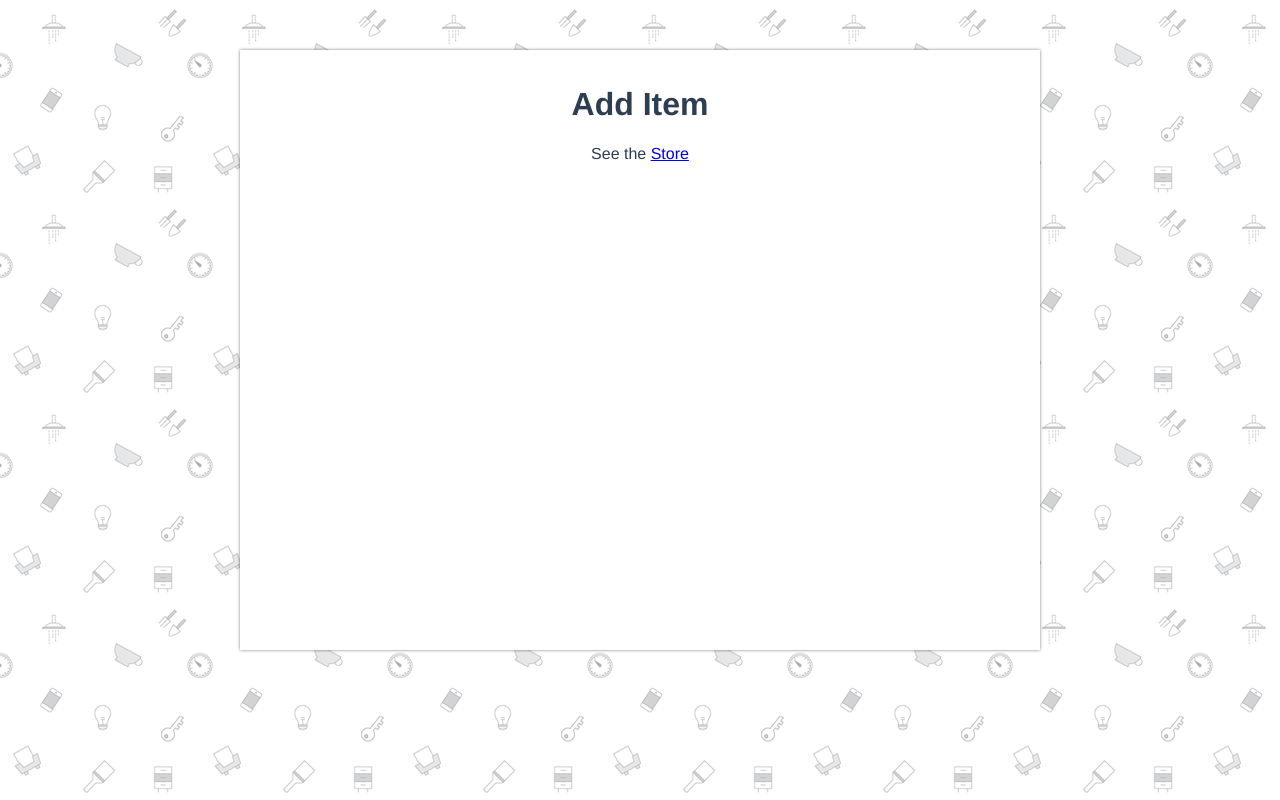
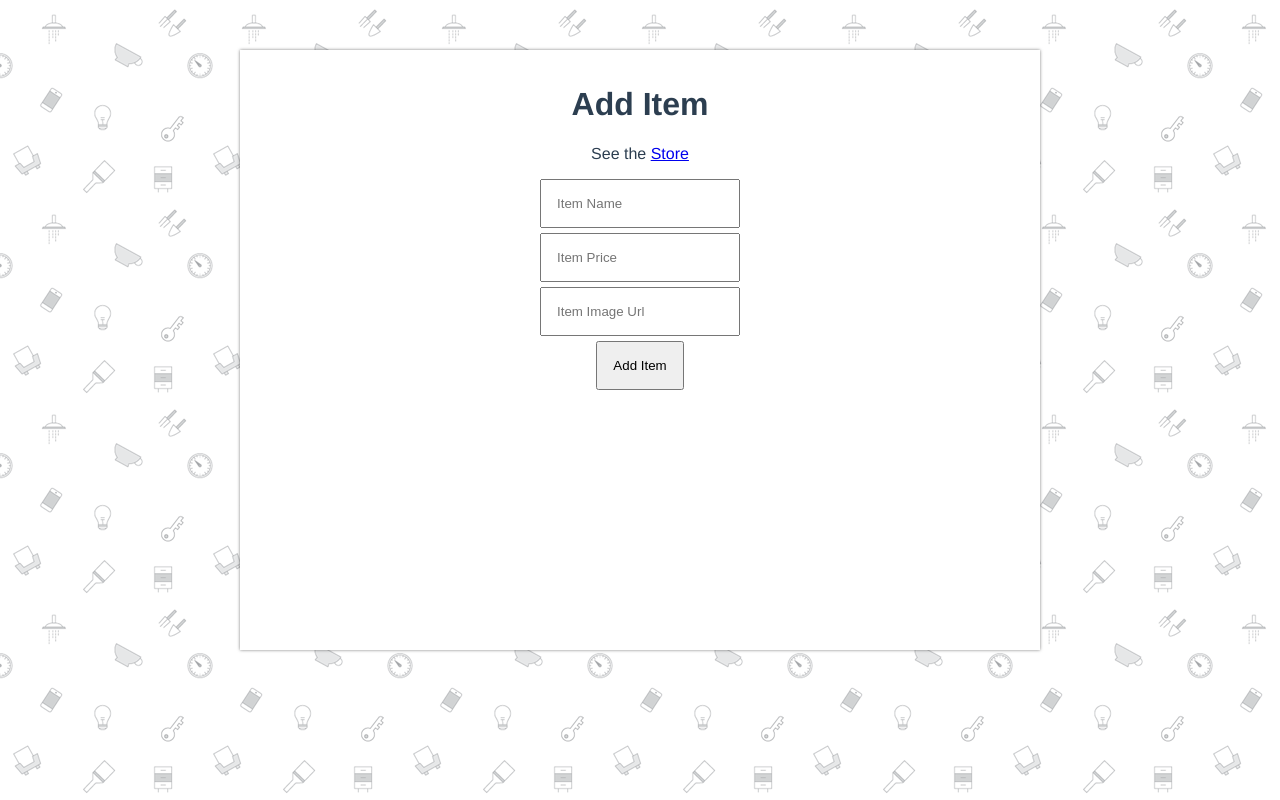
Before and after one commit to sysh333/immersive-mystore, a Vue app: page /admin in a window 1280 px wide. Built offline with nearby package versions, Linux system fonts and the light colour scheme.

Commit message:
checkpoint-3 live session contents

```diff
--- a/src/components/Admin.vue
+++ b/src/components/Admin.vue
@@ -1,8 +1,13 @@
 <template>
   <div class="homepage">
     <h1>Add Item</h1>
-    <p>See the <a href="#" v-on:click="handleStoreClick">Store</a></p>
-    <!-- TODO: Add Form -->
+    <p>See the <router-link to="/">Store</router-link></p>
+    <form v-on:submit="addItem">
+      <input v-model="name" placeholder="Item Name" />
+      <input v-model="price" placeholder="Item Price" />
+      <input v-model="imageUrl" placeholder="Item Image Url" />
+      <button type="submit">Add Item</button>
+    </form>
   </div>
 </template>
 
@@ -13,13 +18,16 @@ export default {
   name: 'Admin',
   data() {
     return {
-
+      name: '',
+      price: '',
+      imageUrl: '',
     };
   },
   methods: {
-    handleStoreClick: function(evt) {
+    addItem: function(evt) {
       evt.preventDefault();
-      this.$router.push('/');
+      console.log(this.name, this.price, this.imageUrl);
+      // TODO: Save data in server using API
     }
   },
   // SPAのSEO対策?
@@ -31,5 +39,23 @@ export default {
 </script>
 
 <style scoped>
+form {
+  display: block;
+  margin: auto;
+  width: 500px;
+}
 
+input {
+  margin: 5px auto;
+  box-sizing: border-box;
+  width: 200px;
+  padding: 15px;
+  display: block;
+}
+
+button {
+  display: block;
+  margin: 5px auto;
+  padding: 15px;
+}
 </style>
--- a/src/components/Listings.vue
+++ b/src/components/Listings.vue
@@ -10,7 +10,7 @@
         </div>
       </div>
     </div>
-    <p>Go to the <a href="#" v-on:click="handleAdminClick">Admin Panel</a></p>
+    <p>Go to the <router-link to="/admin">Admin Panel</router-link></p>
   </div>
 </template>
 
@@ -34,10 +34,6 @@ export default {
       });
   },
   methods: {
-    handleAdminClick: function(evt) {
-      evt.preventDefault();
-      this.$router.push('/admin');
-    },
   },
 };
 </script>
```
Also changed, not shown: 1 other file (tests, documents, lock files or other folders).
